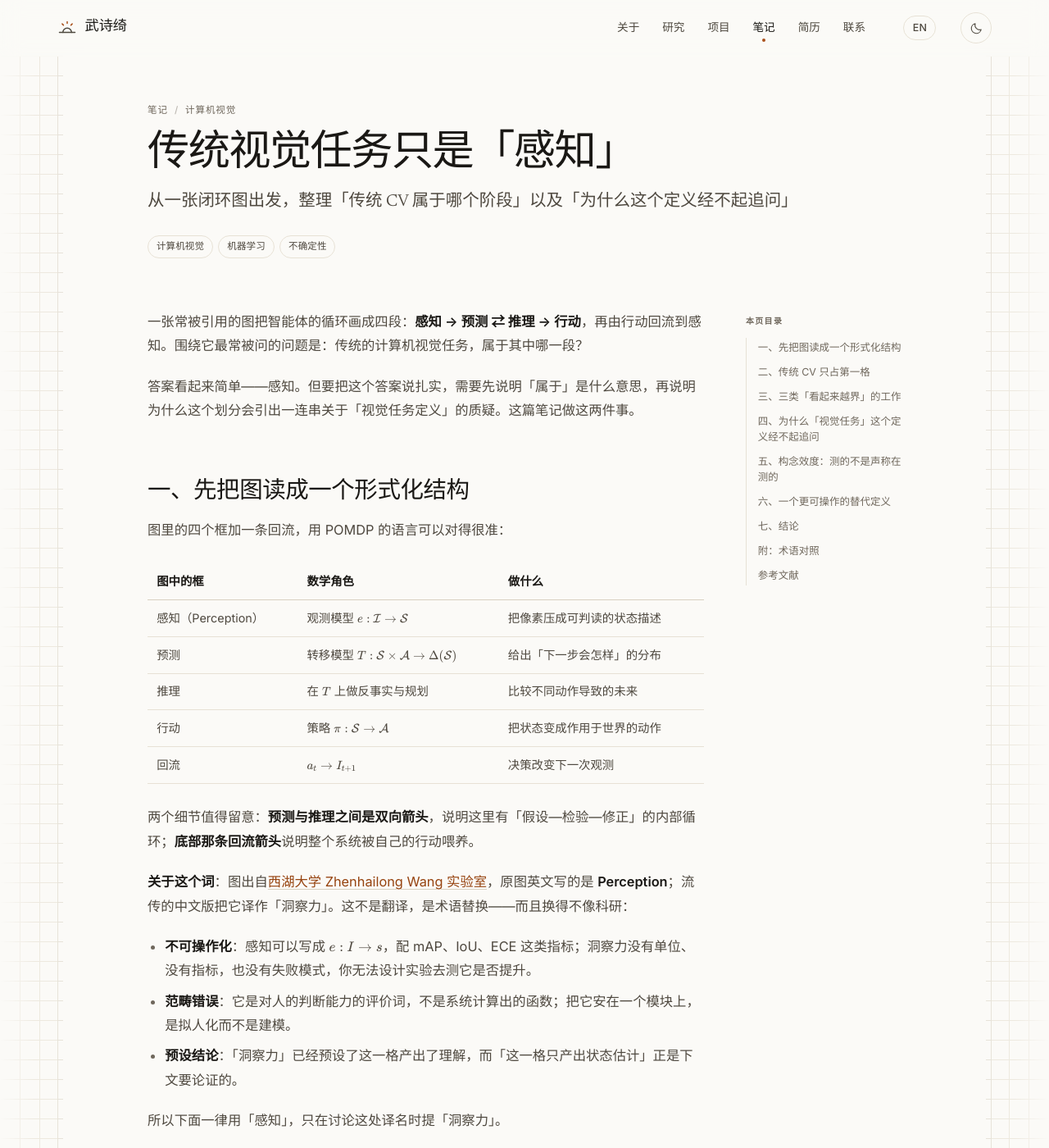
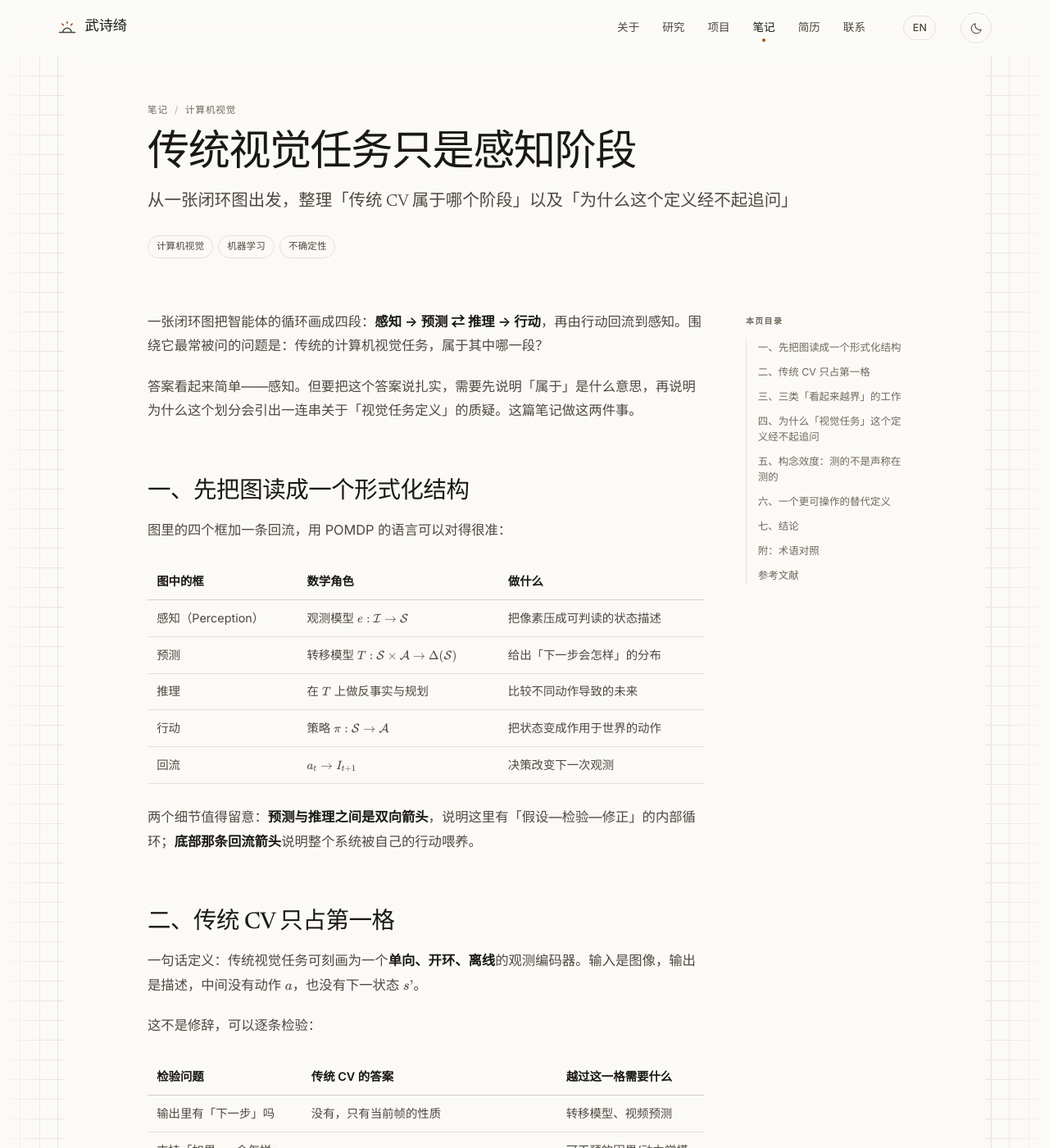
Before and after one commit to Sunrise-57/Sunrise-57.github.io, a Jekyll site: the page built from _notes/vision-task-definition.md, in a window 1280 px wide and 1400 px high. Shown: the whole window at 82% size. Built offline with Jekyll 4.4.1, drawn with Linux system fonts in a browser that asks for light colours; some of the changed text lies outside the part shown.

Commit message:
notes: drop the translation digression; keep the note on task definition

```diff
--- a/_notes/vision-task-definition.md
+++ b/_notes/vision-task-definition.md
@@ -1,5 +1,5 @@
 ---
-title: "传统视觉任务只是「感知」"
+title: "传统视觉任务只是感知阶段"
 subtitle: "从一张闭环图出发，整理「传统 CV 属于哪个阶段」以及「为什么这个定义经不起追问」"
 date: 2026-11-12
 topics: ["computer-vision", "machine-learning", "uncertainty"]
@@ -10,7 +10,7 @@ alt_url: /notes/vision-task-definition/
 math: true
 ---
 
-一张常被引用的图把智能体的循环画成四段：**感知 → 预测 ⇄ 推理 → 行动**，再由行动回流到感知。围绕它最常被问的问题是：传统的计算机视觉任务，属于其中哪一段？
+一张闭环图把智能体的循环画成四段：**感知 → 预测 ⇄ 推理 → 行动**，再由行动回流到感知。围绕它最常被问的问题是：传统的计算机视觉任务，属于其中哪一段？
 
 答案看起来简单——感知。但要把这个答案说扎实，需要先说明「属于」是什么意思，再说明为什么这个划分会引出一连串关于「视觉任务定义」的质疑。这篇笔记做这两件事。
 
@@ -27,14 +27,6 @@ math: true
 | 回流 | $a_t \to I_{t+1}$ | 决策改变下一次观测 |
 
 两个细节值得留意：**预测与推理之间是双向箭头**，说明这里有「假设—检验—修正」的内部循环；**底部那条回流箭头**说明整个系统被自己的行动喂养。
-
-**关于这个词**：图出自[西湖大学 Zhenhailong Wang 实验室](https://mikewangwzhl.github.io/lab/)，原图英文写的是 **Perception**；流传的中文版把它译作「洞察力」。这不是翻译，是术语替换——而且换得不像科研：
-
-- **不可操作化**：感知可以写成 $e: I \to s$，配 mAP、IoU、ECE 这类指标；洞察力没有单位、没有指标，也没有失败模式，你无法设计实验去测它是否提升。
-- **范畴错误**：它是对人的判断能力的评价词，不是系统计算出的函数；把它安在一个模块上，是拟人化而不是建模。
-- **预设结论**：「洞察力」已经预设了这一格产出了理解，而「这一格只产出状态估计」正是下文要论证的。
-
-所以下面一律用「感知」，只在讨论这处译名时提「洞察力」。
 
 ## 二、传统 CV 只占第一格
 
@@ -97,7 +89,7 @@ math: true
 
 | 中文 | English | 说明 |
 | --- | --- | --- |
-| 感知 | perception | 中文流传版把它译作「洞察力」（insight），属术语替换，非科研用语 |
+| 感知 | perception | 闭环的第一段：观测模型 |
 | 观测模型 | observation model | $e: I \to s$ |
 | 转移模型 | transition model | $T: (s, a) \to \Delta(\mathcal{S})$ |
 | 策略 | policy | $\pi: s \to a$ |
```
Also changed, not shown: _notes/vision-task-definition-en.md (+2 -4 lines).
